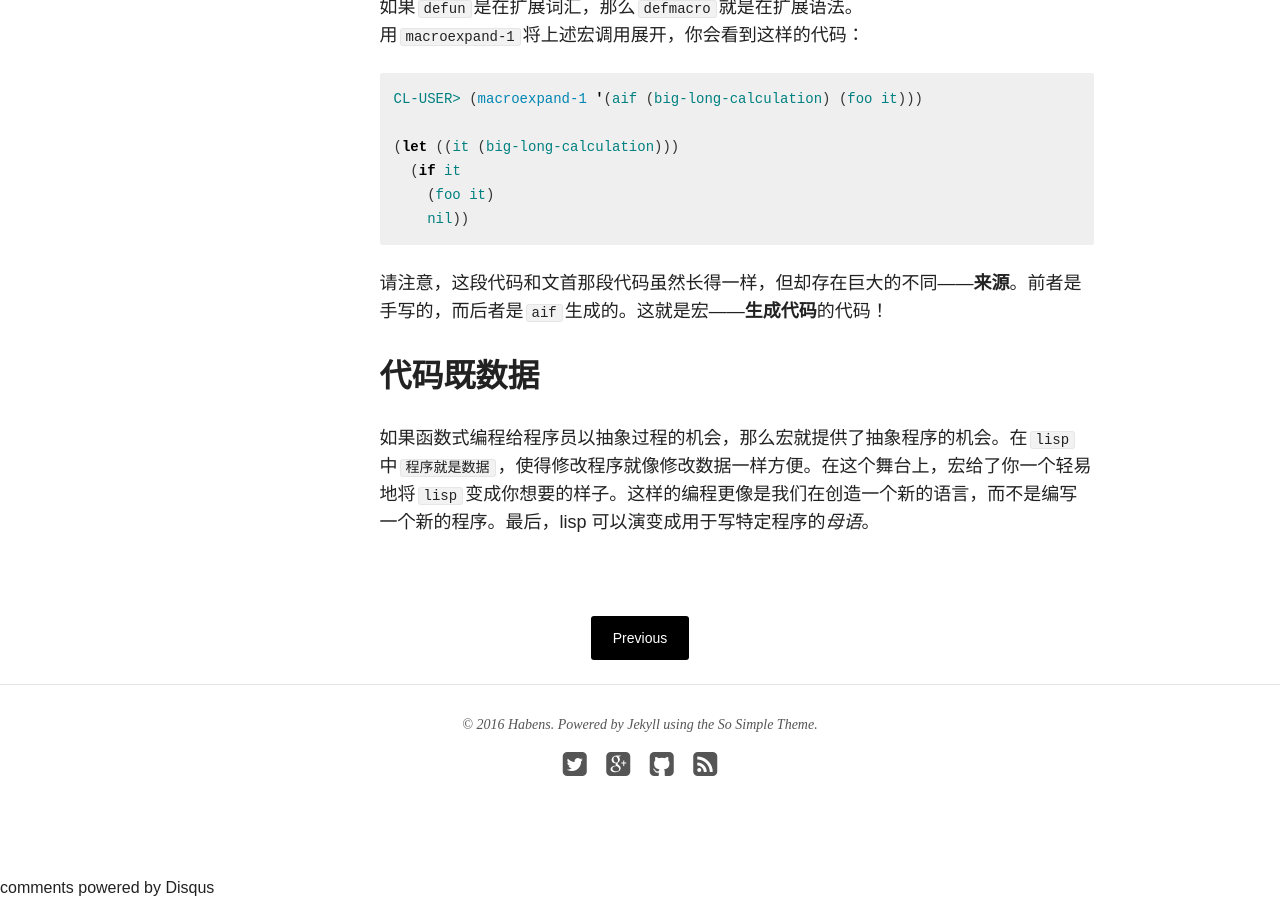
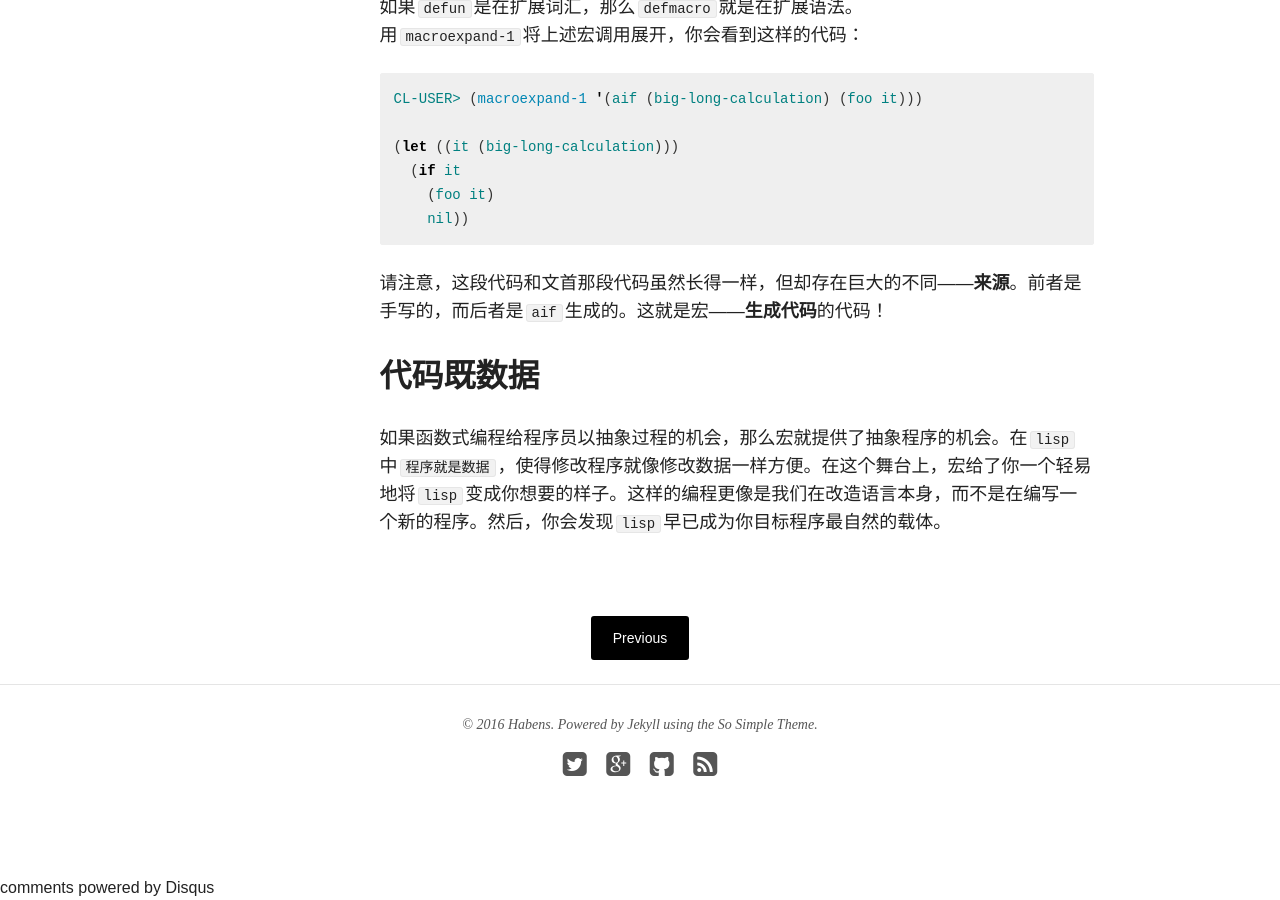
Before and after one commit to Habens/habens.github.io, a Jekyll site: the page built from _posts/blog/2016-06-27-anaphoric-if.markdown, in a window 1280 px wide and 900 px high, scrolled down 2637 px. Built offline with Jekyll 4.4.1, drawn with Linux system fonts in a browser that asks for light colours; comment, search, counter and statistics services are not loaded.

Commit message:
more make sense

```diff
--- a/_posts/blog/2016-06-27-anaphoric-if.markdown
+++ b/_posts/blog/2016-06-27-anaphoric-if.markdown
@@ -94,4 +94,4 @@ CL-USER> (macroexpand-1 '(aif (big-long-calculation) (foo it)))
 请注意，这段代码和文首那段代码虽然长得一样，但却存在巨大的不同——**来源**。前者是手写的，而后者是`aif`生成的。这就是宏——**生成代码**的代码！
 
 ## 代码既数据
-如果函数式编程给程序员以抽象过程的机会，那么宏就提供了抽象程序的机会。在`lisp`中`程序就是数据`，使得修改程序就像修改数据一样方便。在这个舞台上，宏给了你一个轻易地将`lisp`变成你想要的样子。这样的编程更像是我们在创造一个新的语言，而不是编写一个新的程序。最后，lisp 可以演变成用于写特定程序的*母语*。
+如果函数式编程给程序员以抽象过程的机会，那么宏就提供了抽象程序的机会。在`lisp`中`程序就是数据`，使得修改程序就像修改数据一样方便。在这个舞台上，宏给了你一个轻易地将`lisp`变成你想要的样子。这样的编程更像是我们在改造语言本身，而不是在编写一个新的程序。然后，你会发现`lisp`早已成为你目标程序最自然的载体。
```
